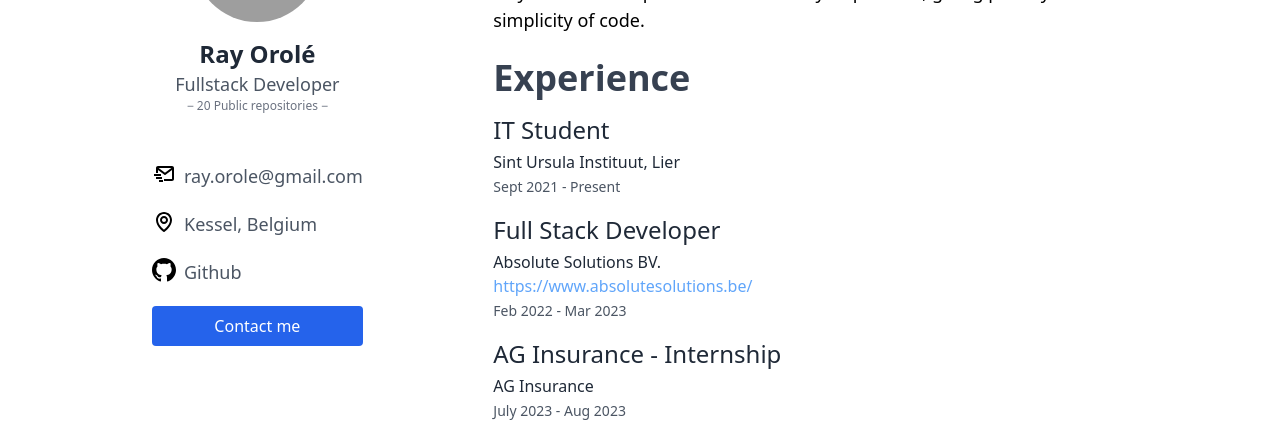
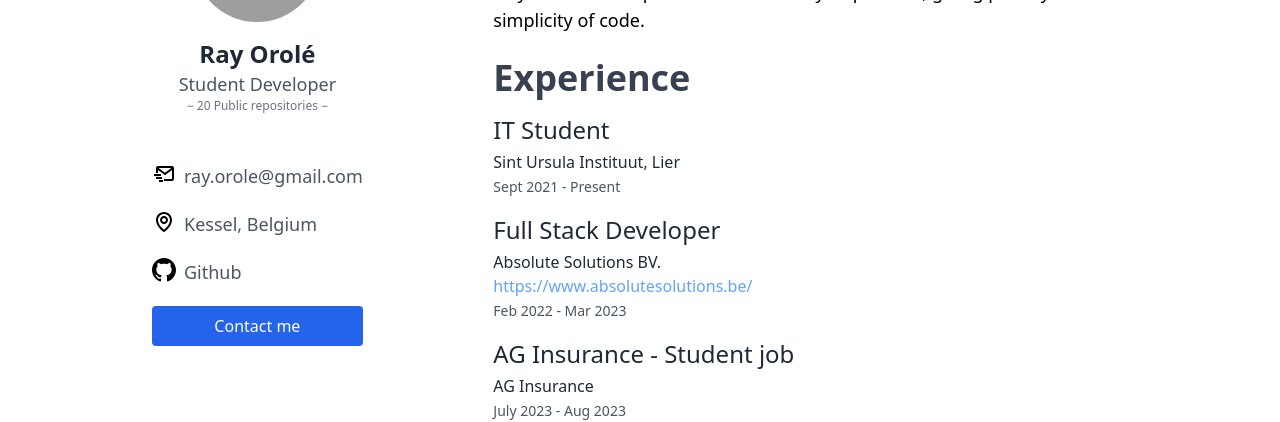
Before and after one commit to rayorole/rayorole.github.io, a React (Vite) app: page / in a window 1280 px wide. Shown: the part 138-560 px from the top of the page. Built offline with nearby package versions, Linux system fonts and the light colour scheme; no server answers; grey boxes are pictures that could not be loaded.

Commit message:
Update experience

```diff
--- a/src/App.tsx
+++ b/src/App.tsx
@@ -24,7 +24,7 @@ function App() {
               <div className="mb-12 text-center mt-4 justify-center items-center">
                 <h1 className="text-2xl text-gray-800 font-bold">Ray Orolé</h1>
                 <div className="md:text-lg text-gray-600">
-                  Fullstack Developer
+                  Student Developer
                 </div>
                 <div className="text-xs text-gray-500">
                   &minus; {repos} Public repositories &minus;
@@ -152,7 +152,7 @@ function App() {
               </li>
               <li className="mb-4">
                 <h2 className="text-2xl font-medium text-gray-800">
-                  AG Insurance - Internship
+                  AG Insurance - Student job
                 </h2>
                 <div className="mt-1">
                   <div>
```
